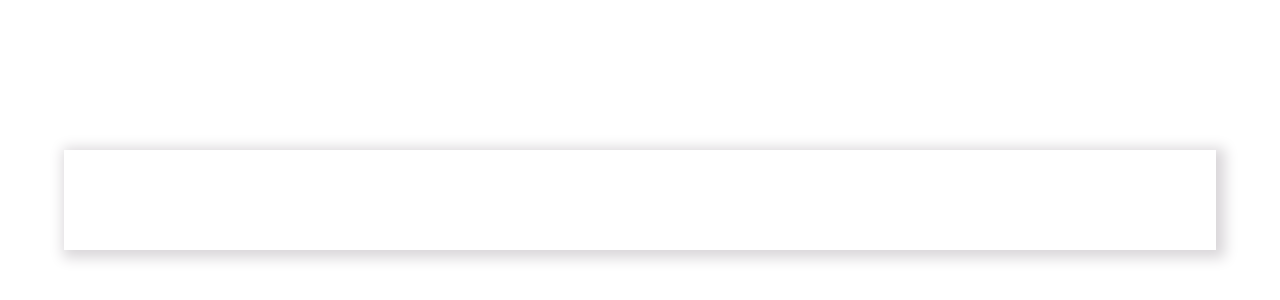
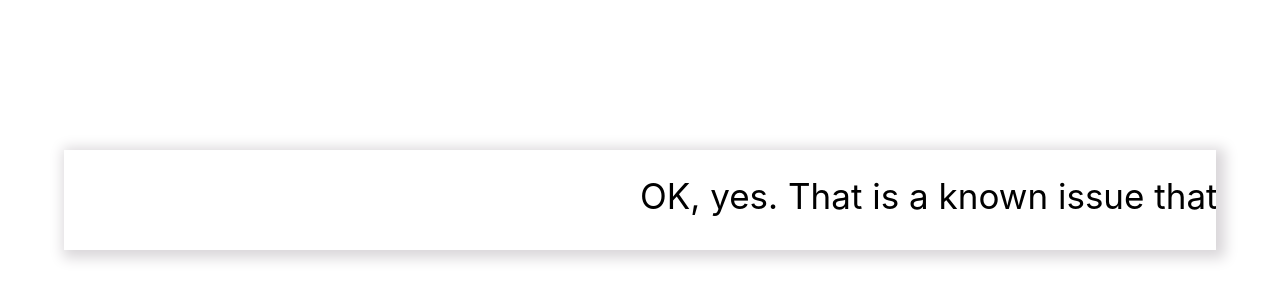
Before and after one commit to Katelynshapoval/TypingSpeed, a React (Create React App) app: page / in a window 1280 px wide. Shown: the part 200-500 px from the top of the page. Built offline with nearby package versions, Linux system fonts and the light colour scheme.

Commit message:
input field

```diff
--- a/src/App.css
+++ b/src/App.css
@@ -5,27 +5,30 @@
   height: 100vh;
 }
 .text {
+  display: flex;
   width: 90%;
   height: 100px;
   -webkit-box-shadow: 4px 3px 13px 5px rgba(217, 214, 217, 1);
   -moz-box-shadow: 4px 3px 13px 5px rgba(217, 214, 217, 1);
   box-shadow: 4px 3px 13px 5px rgba(217, 214, 217, 1);
 }
-.inputWrapper {
-  display: inline-block;
-  width: 50%;
-  height: 100%;
-}
+.inputWrapper,
 .textTestWrapper {
   display: inline-block;
   width: 50%;
   height: 100%;
 }
-
-.textTestWrapper p {
+.textTest,
+.textUser {
   overflow: hidden;
   width: 100%;
   font-size: 35px;
   margin-top: 25px;
-  white-space: nowrap;
+  white-space: pre;
 }
+.textTest {
+}
+.textUser {
+  display: flex;
+  justify-content: flex-end;
+}
--- a/src/App.js
+++ b/src/App.js
@@ -1,11 +1,29 @@
 import "./App.css";
 import TextField from "./TextField";
-import { useState } from "react";
+import { useState, useEffect } from "react";
 
 function App() {
+  const t =
+    "OK, yes. That is a known issue that we still need to address and is not the correct/desired behavior. We do still want to trim space in general, but we'll take a closer look at improving detection of space on the borders inside and outside of inline elements.";
+  // Stores the text which user has to type in
+  const [TestText, setTestText] = useState(t);
+  // Stores the text which user enters
+  const [userText, setUserText] = useState("");
+  // If any key is pressed
+  useEffect(() => {
+    document.addEventListener("keydown", handleKeyDown);
+  });
+  const handleKeyDown = (e) => {
+    // console.log(e.key);
+    if (e.key == TestText[0]) {
+      let text = userText + TestText[0];
+      setTestText(TestText.slice(1));
+      setUserText(text);
+    }
+  };
   return (
     <div className="App">
-      <TextField />
+      <TextField userText={userText} TestText={TestText} />
     </div>
   );
 }
--- a/src/TextField.js
+++ b/src/TextField.js
@@ -1,9 +1,14 @@
-function TextField() {
+function TextField({ TestText, userText }) {
+  console.log(`"${userText}"`);
   return (
     <div className="text">
-      <div className="inputWrapper"></div>
+      <div className="inputWrapper">
+        <p style={{ "text-align": "right", color: "red" }} className="textUser">
+          {userText}
+        </p>
+      </div>
       <div className="textTestWrapper">
-        <p></p>
+        <p className="textTest">{TestText}</p>
       </div>
     </div>
   );
```
